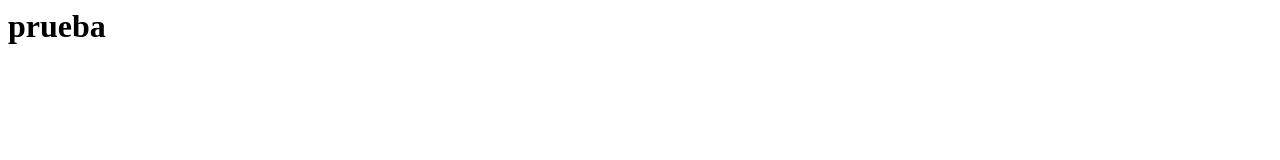
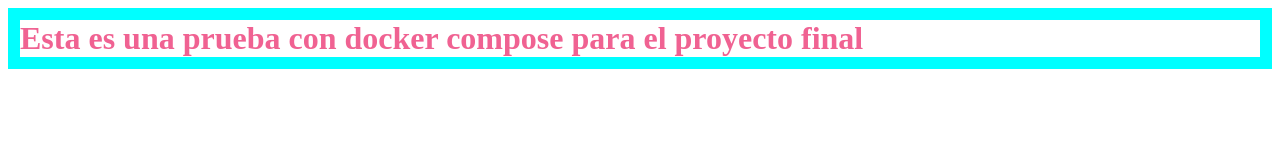
Before and after one commit to ladylaurita/Proyecto, a plain HTML site: page phpmyadmin-apache-php-mysql/public/index.html in a window 1280 px wide. Drawn offline with Linux system fonts and the light colour scheme.

Commit message:
Update index.html

```diff
--- a/phpmyadmin-apache-php-mysql/public/index.html
+++ b/phpmyadmin-apache-php-mysql/public/index.html
@@ -1 +1 @@
-<h1>prueba<h1>
+<h1 style="color:#F06292;border:12px solid rgb(0, 255, 255)">Esta es una prueba con docker compose para el proyecto final</h1>
```
